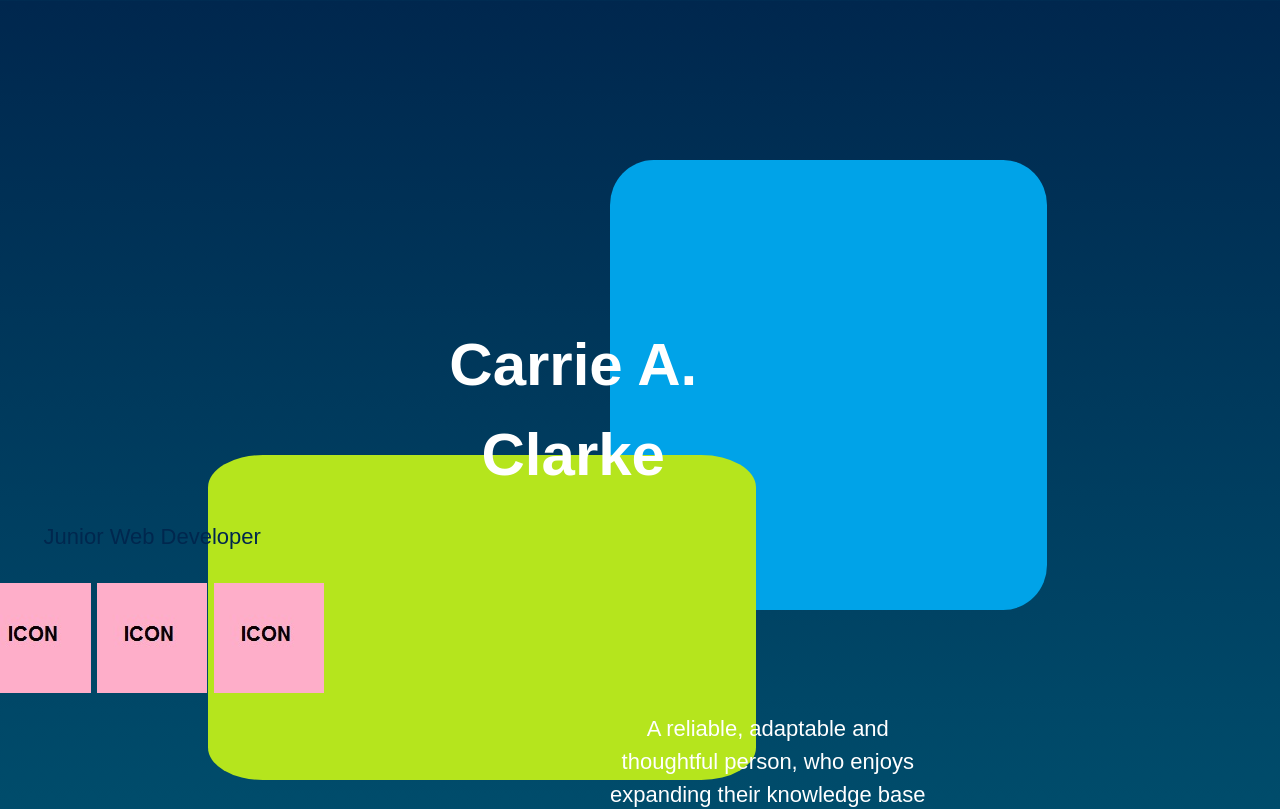
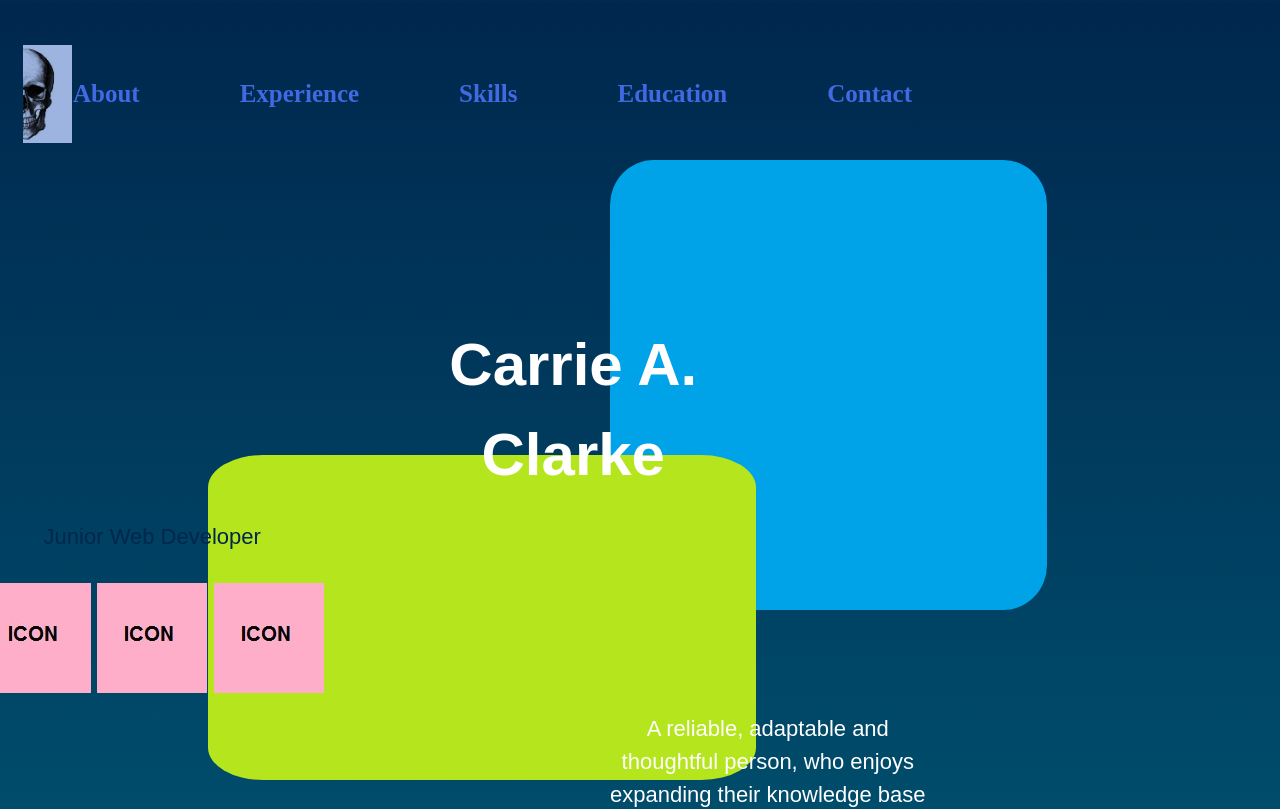
Before and after one commit to CAClarke/curriculum-vitae, a plain HTML site: page carrie_clarke.html in a window 1280 px wide. Shown: the top 809 px of the page. Drawn offline with Linux system fonts and the light colour scheme; a web font is replaced by a local one.

Commit message:
nav picture and top-jump working

```diff
--- a/carrie_clarke.html
+++ b/carrie_clarke.html
@@ -25,13 +25,24 @@
         margin-left: 150px;
         margin-top: 25px;
       }
+
+      nav{
+        background-image: url(images/skull.jpg);
+        background-size:contain;
+        background-repeat: no-repeat;
+      }
+
+
     </style>
   </head>
   <body>
 
+    <!--top of page-->
+    <p id="top-jump"></p>
+
 <!--navigation section-->
-    <nav class="nav-bar" id="top-jump">
-      <div class="nav-link-1"> <a href="#about-jump">About</a> </div>
+    <nav class="nav-bar" >
+      <div class="nav-link-1"> <a href="#about-jump"> About</a> </div>
       <div class="nav-link-1"> <a href="#experience-jump">Experience</a> </div>
       <div class="nav-link-1"> <a href="#skills-jump">Skills</a> </div>
       <div class="nav-link-1"> <a href="#education-jump">Education</a> </div>
--- a/css/cv-styles.css
+++ b/css/cv-styles.css
@@ -13,7 +13,7 @@ div{
 }
 
 nav{
-  opacity: 0%;
+  /*opacity: 0%;*/
   display:flex;
   justify-content: space-around;
   margin-top: 15px;
@@ -27,6 +27,7 @@ a{
   font-size: 25px;
   font-weight: bold;
   font-family: "Arima Madurai", serif;
+  color: #4169e1;
 }
 
 a:hover{
```
